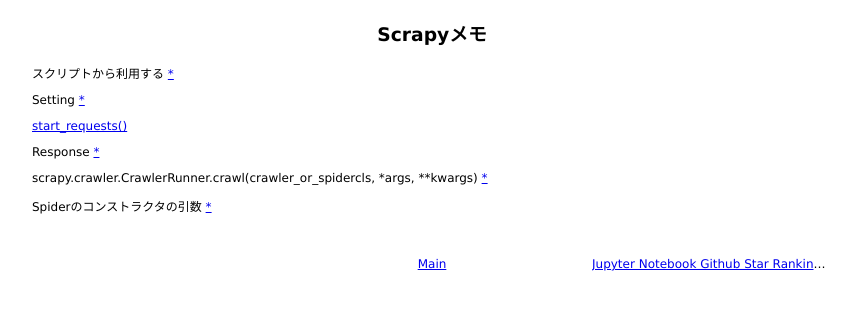
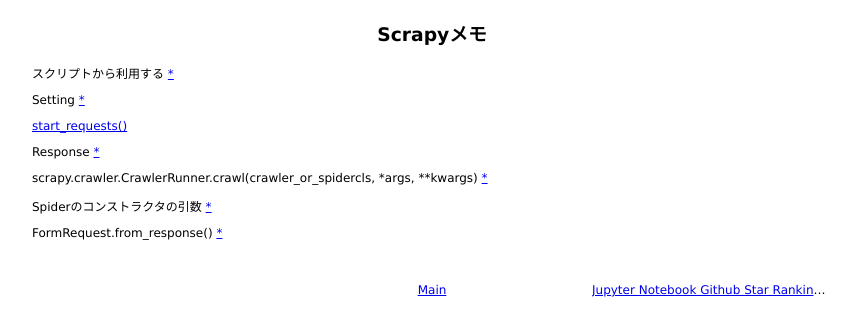
Before and after one commit to 38elements/38elements.github.com, a Jekyll site: the page built from _posts/2016-06-09-scrapy.md, in a window 1280 px wide. Shown: the top 336 px of the page, without its empty margins (208-1064 px from the left). Built offline with Jekyll 4.4.1, drawn with Linux system fonts in a browser that asks for light colours.

Commit message:
Update 2016-06-09-scrapy.md

```diff
--- a/_posts/2016-06-09-scrapy.md
+++ b/_posts/2016-06-09-scrapy.md
@@ -12,4 +12,6 @@ Response [\*](http://doc.scrapy.org/en/latest/topics/request-response.html?highl
 
 scrapy.crawler.CrawlerRunner.crawl(crawler_or_spidercls, \*args, \*\*kwargs) [\*](http://doc.scrapy.org/en/latest/topics/api.html#scrapy.crawler.CrawlerRunner.crawl)
 
-Spiderのコンストラクタの引数 [*](http://doc.scrapy.org/en/latest/topics/spiders.html#spider-arguments)
+Spiderのコンストラクタの引数 [\*](http://doc.scrapy.org/en/latest/topics/spiders.html#spider-arguments)
+
+FormRequest.from_response() [\*](http://doc.scrapy.org/en/latest/topics/request-response.html?highlight=response#scrapy.http.FormRequest.from_response)
```
